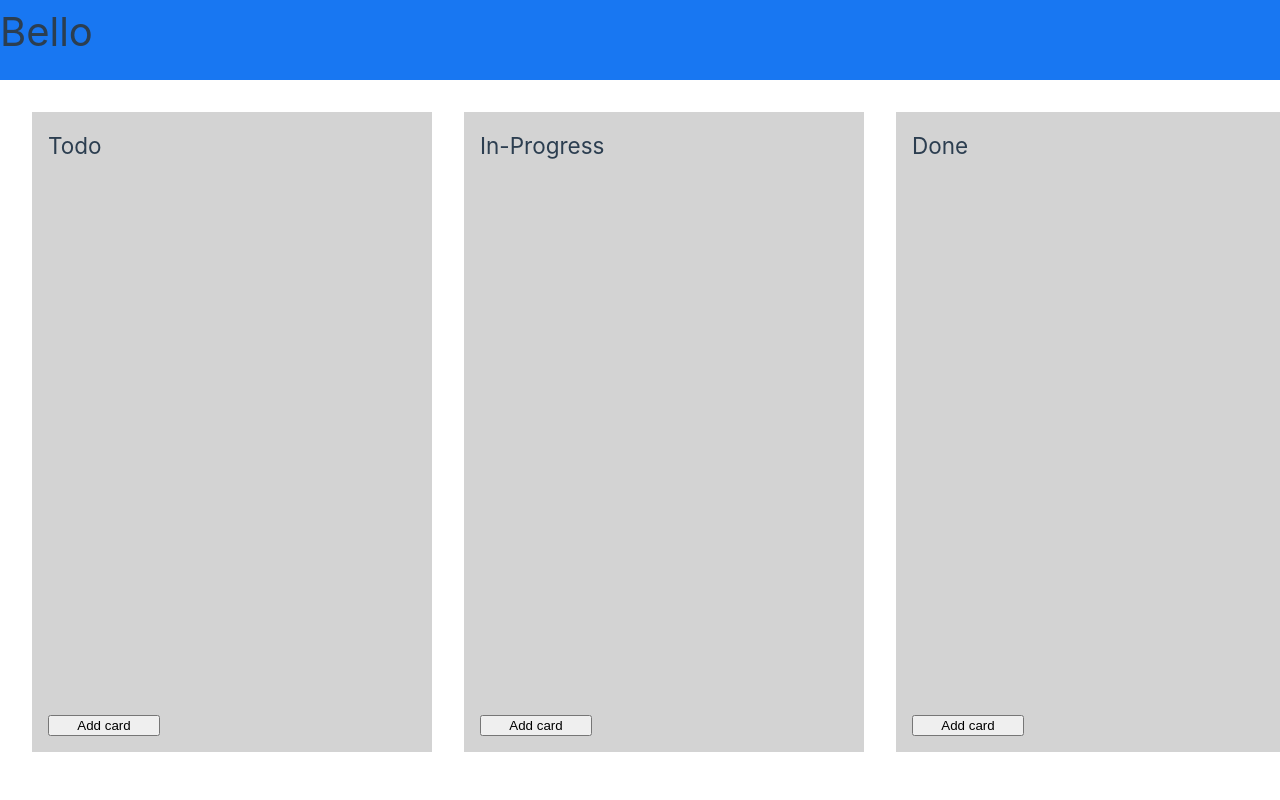
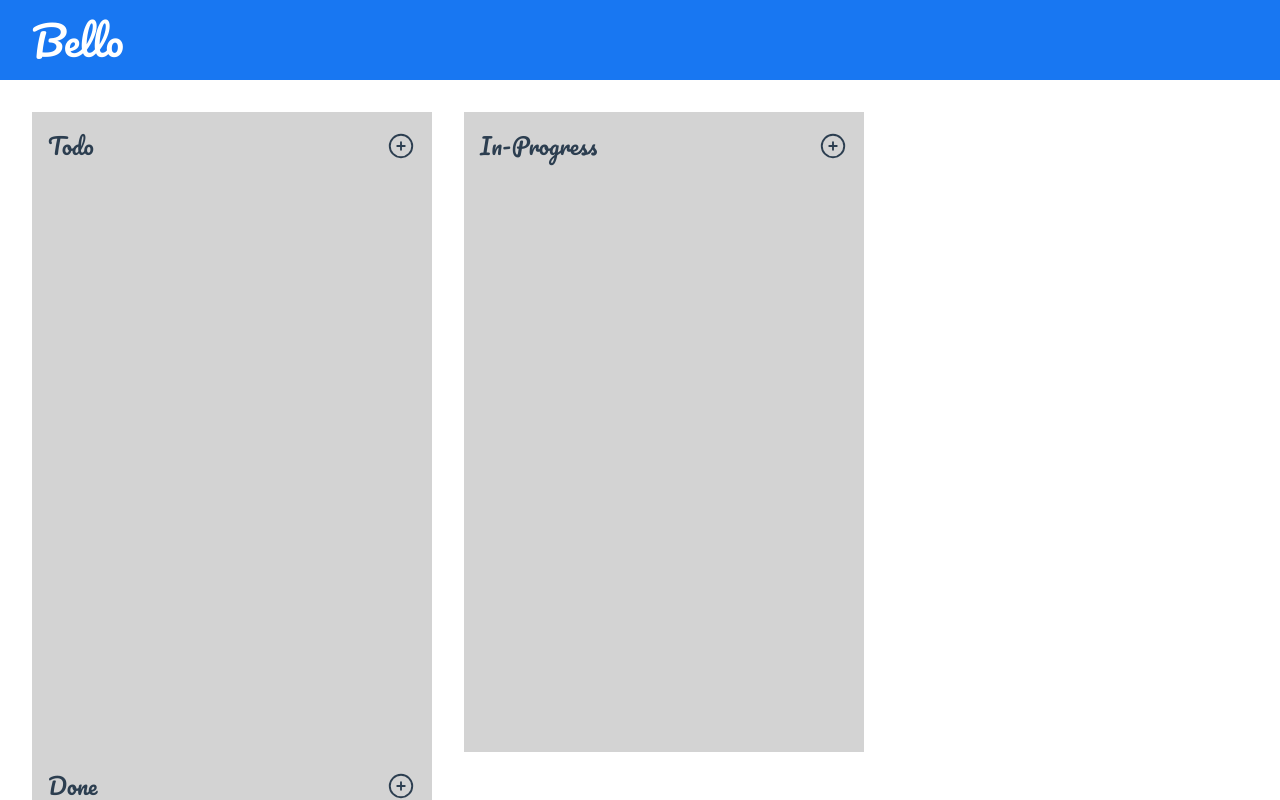
Before and after one commit to GVoynikov/bello, a Vue app: page / in a window 1280 px wide. Shown: the top 800 px of the page. Built offline with nearby package versions, Linux system fonts and the light colour scheme.

Commit message:
Added improved styling on sections.

```diff
--- a/package.json
+++ b/package.json
@@ -8,6 +8,7 @@
     "lint": "eslint . --ext .vue,.js,.jsx,.cjs,.mjs --fix --ignore-path .gitignore"
   },
   "dependencies": {
+    "@heroicons/vue": "^2.0.13",
     "vue": "^3.2.41",
     "vue-router": "^4.1.5"
   },
@@ -19,6 +20,7 @@
     "eslint": "^8.22.0",
     "eslint-plugin-vue": "^9.3.0",
     "prettier": "^2.7.1",
+    "tailwindcss": "^3.2.2",
     "vite": "^3.1.8"
   }
 }
--- a/src/App.vue
+++ b/src/App.vue
@@ -5,12 +5,12 @@ import HeaderTop from './components/HeaderTop.vue';
 import TodoSection from './components/TodoSection.vue';
 import ModalCard from './components/ModalCard.vue';
 
-let hasBorder = ref(true)
+
 </script>
 
 <template>
 
-  <HeaderTop :isBordered="hasBorder" />
+  <HeaderTop />
   <div id="sections">
     <TodoSection sectionTitle='Todo' />
     <TodoSection sectionTitle='In-Progress' />
@@ -26,8 +26,11 @@ let hasBorder = ref(true)
     url(./fonts/Pacifico-Regular.ttf) format("truetype");
 }
 
+/* @import url('https://fonts.googleapis.com/css2?family=Pacifico&display=swap'); */
+
 #sections {
   margin-top: 2rem;
   display: flex;
+  flex-wrap: wrap;
 }
 </style>
--- a/src/components/HeaderTop.vue
+++ b/src/components/HeaderTop.vue
@@ -1,7 +1,4 @@
 <script setup>
-const props = defineProps({
-    isBordered: Boolean
-})
 
 </script>
 
@@ -14,6 +11,8 @@ const props = defineProps({
 
 <style scoped>
 nav {
+    display: flex;
+    align-items: center;
     padding: 0;
     margin: 0;
     top: 0;
@@ -27,7 +26,9 @@ nav {
 }
 
 h1 {
+    margin-left: 2rem;
+    color: white;
     font-size: 2.5rem;
-    font-style: Pacifico;
+    font-family: 'Pacifico', cursive;
 }
 </style>
--- a/src/components/ModalCard.vue
+++ b/src/components/ModalCard.vue
@@ -1,6 +1,6 @@
 <script setup>
 import { VueElement } from 'vue';
-import {ref} from 'vue';
+import { ref } from 'vue';
 const props = defineProps({
     isOpen: {
         type: Boolean,
@@ -8,29 +8,27 @@ const props = defineProps({
     }
 
 })
-let tempHeading=ref('');
-let tempTodo=ref('');
+let tempHeading = ref('');
+let tempTodo = ref('');
 
 const resetTemp = () => {
-    tempHeading.value=null;
-    tempTodo.value=null;
+    tempHeading.value = null;
+    tempTodo.value = null;
 }
 
 </script>
 
 <template>
-    <div v-if='isOpen' class="modal-background" >
+    <div v-if='isOpen' class="modal-background">
         <div id="modal">
             <div id="heading">
-                <input type='text' placeholder='add heading' v-model="tempHeading" />
+                <input type='text' maxlength="28" placeholder='add heading' v-model="tempHeading" />
             </div>
             <div id="task">
-                <input type='textarea' placeholder='add todo' v-model="tempTodo"/>
+                <input type='textarea' placeholder='add todo' v-model="tempTodo" />
             </div>
             <button @click="$emit('close')">Close</button>
             <button type="submit" @click="$emit('add', tempHeading, tempTodo); resetTemp()">Submit</button>
-            <p>{{tempHeading}}</p>
-            <p>{{tempTodo}}</p>
 
         </div>
     </div>
--- a/src/components/TodoCard.vue
+++ b/src/components/TodoCard.vue
@@ -14,21 +14,41 @@ const props = defineProps({
     id: {
         type: Number,
         default: null
-    }
-})
+    },
+
+    draggable: null
+},)
+
+const dragStart = (e) => {
+    const target = e.target;
+    e.dataTransfer.setData('card_id', target.id);
+
+    setTimeout(() => {
+        target.style.display - 'none';
+    }, 1)
+}
 
 </script>
 
 <template>
-    <div id="card">
+    <div class="card" :id='id' :draggable="draggable" @dragstart='dragStart' @dragover.stop>
         <h2>{{ heading }}</h2>
-        <p>{{ todo }}</p>
-        <p>{{ id }}</p>
     </div>
 </template>
 
 <style scoped>
-#card {
-    background: white;
+.card {
+    background-color: white;
+    border-radius: 0.5rem;
+    margin-top: 0.5rem;
+    box-shadow: 2px 2px 8px;
+    display: flex;
+    align-items: center;
+    padding-left: 1rem;
+}
+
+
+h2 {
+    font-weight: 600;
 }
 </style>
--- a/src/components/TodoSection.vue
+++ b/src/components/TodoSection.vue
@@ -24,7 +24,8 @@ const addTodo = (tempHeading, tempTodo) => {
 
 const props = defineProps({
 
-    sectionTitle: String
+    sectionTitle: String,
+    id: null
 });
 
 const showModal = () => {
@@ -32,6 +33,16 @@ const showModal = () => {
 }
 const closeModal = () => {
     isModalOpen.value = false;
+}
+
+const drop = (e) => {
+    const card_id = e.dataTransfer.getData('card_id');
+
+    const card = document.getElementById(card_id);
+
+    card.style.display = 'block';
+
+    e.target.appendChild(card);
 }
 
 </script>
@@ -45,17 +56,31 @@ const closeModal = () => {
         <template #task>Taskkkk</template>
     </ModalCard>
     <div id="container">
-        <h2>{{ sectionTitle }}</h2>
-        <div id="cards">
-            <TodoCard v-for='todo in todos' :heading='todo.heading' :todo='todo.todo' :id="todo.id" :key='todo.id' />
+        <div id="heading">
+            <h2>{{ sectionTitle }}</h2>
+            <svg xmlns="http://www.w3.org/2000/svg" width="30" fill="none" viewBox="0 0 24 24" stroke-width="1.5"
+                stroke="currentColor" class='add' @click="showModal">
+                <path stroke-linecap="round" stroke-linejoin="round"
+                    d="M12 9v6m3-3H9m12 0a9 9 0 11-18 0 9 9 0 0118 0z" />
+            </svg>
         </div>
-        <button @click="showModal">Add card</button>
+
+
+
+        <div :id="id" class="cards" @dragover.prevent @drop.prevent="drop">
+            <TodoCard v-for='todo in todos' :heading='todo.heading' :todo='todo.todo' :id="todo.id" :key='todo.id'
+                draggable="true" />
+        </div>
 
     </div>
 
 </template>
 
 <style scoped>
+h2 {
+    font-family: 'Pacifico', cursive;
+}
+
 main {
     width: 100%;
     display: flex;
@@ -79,9 +104,19 @@ button {
 
 }
 
-#cards {
+.cards {
     height: 100%;
     display: flex;
     flex-direction: column;
 }
+
+#heading {
+    max-height: 3rem;
+    display: flex;
+    justify-content: space-between;
+}
+
+.add:hover {
+    opacity: 0.5;
+}
 </style>
```
Also changed, not shown: 1 other file (tests, documents, lock files or other folders).
